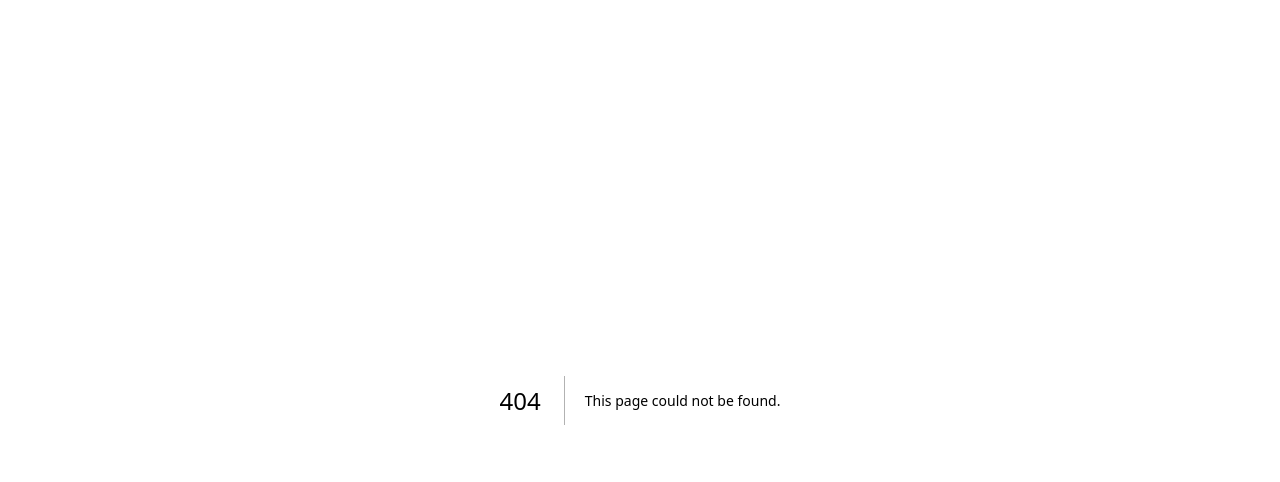
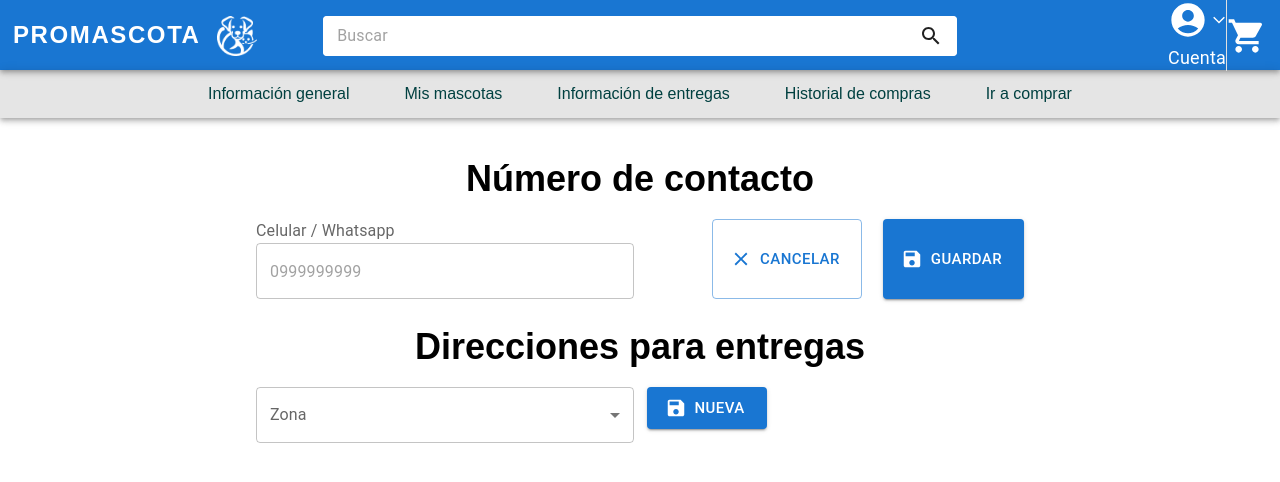
Before and after one commit to PROMASCOTA-TIC/Frontend-PetOwners, a Next.js app: page /account-settings/informacionEntrega in a window 1280 px wide. Before the commit this address had no page. Shown: the top 482 px of the page. Built offline with nearby package versions, Linux system fonts and the light colour scheme.

Commit message:
feat: Se añade avance de pantalla de Información de entrega

```diff
--- /dev/null
+++ b/src/app/(shop)/account-settings/informacionEntrega/page.tsx
@@ -0,0 +1,99 @@
+"use client";
+import React from 'react'
+import { Button, FormControl, FormLabel, Grid2, InputLabel, MenuItem, Select, SelectChangeEvent, TextField } from '@mui/material'
+import ClearIcon from '@mui/icons-material/Clear';
+import SaveIcon from '@mui/icons-material/Save';
+
+export default function InformacionEntrega() {
+    const [zona, setZona] = React.useState<string>("");
+
+    const handleZonaChange = (event: SelectChangeEvent<string>) => {
+        setZona(event.target.value);
+    };
+
+    return (
+        <div className='my-e34 flex justify-center w-full'>
+            <div className='w-[80%] sm:w-[60%]'>
+                <h1
+                    className='mb-e13 text-center font-semibold text-fs24 sm:text-fs24 md:text-fs36 lg:text-fs36'
+                >
+                    Número de contacto
+                </h1>
+                <div>
+                    <Grid2 container columnSpacing="13px">
+                        <Grid2 size={{ xs: 12, sm: 12, md: 6, lg: 6 }} sx={{ width: "100%" }}>
+                            <FormLabel htmlFor="numeroContacto"
+                                className='mb-e8 font-semibold text-black text-fs18 sm:text-fs18 md:text-fs24 lg:text-fs24'
+                            >
+                                Celular / Whatsapp
+                            </FormLabel>
+                            <TextField
+                                id="numeroContacto"
+                                placeholder="0999999999"
+                                fullWidth
+                            />
+                        </Grid2>
+                        <Grid2 size={{ xs: 12, sm: 12, md: 6, lg: 6 }}
+                            sx={{ width: "100%", display: 'flex', justifyContent: { sm: "center", md: "end" }, gap: "21px" }}
+                        >
+                            <Button size='large' variant="outlined" startIcon={<ClearIcon />}
+                                className="mt-e34 bg-primary text-white rounded-b20 normal-case text-fs18 sm:text-fs18 md:text-fs24 lg:text-fs24"
+                            >
+                                Cancelar
+                            </Button>
+                            <Button size='large' variant="contained" startIcon={<SaveIcon />}
+                                className="mt-e34 bg-primary text-white rounded-b20 normal-case text-fs18 sm:text-fs18 md:text-fs24 lg:text-fs24"
+                            >
+                                Guardar
+                            </Button>
+                        </Grid2>
+                    </Grid2>
+                </div>
+                <div className='mt-e21'>
+                    <h1
+                        className='mb-e13 text-center font-semibold text-fs24 sm:text-fs24 md:text-fs36 lg:text-fs36'
+                    >
+                        Direcciones para entregas
+                    </h1>
+                    <div className='w-full'>
+                        <Grid2 container columnSpacing="13px">
+                            <Grid2 size={{ xs: 12, sm: 12, md: 6, lg: 6 }} sx={{ width: "100%" }}>
+                                <FormControl
+                                    variant="outlined"
+                                    sx={{
+                                        minWidth: 200,
+                                        maxWidth: "100%",
+                                        borderRadius: "16px",
+                                    }}
+                                    fullWidth
+                                >
+                                    <InputLabel>Zona</InputLabel>
+                                    <Select
+                                        value={zona}
+                                        onChange={handleZonaChange}
+                                        label="Zona"
+                                        size='medium'
+                                        // fullWidth
+                                    >
+                                        <MenuItem value="Norte">Norte de Quito</MenuItem>
+                                        <MenuItem value="Centro">Centro de Quito</MenuItem>
+                                        <MenuItem value="Sur">Sur de Quito</MenuItem>
+                                        <MenuItem value="ValleTumbaco">Valle de Tumbaco</MenuItem>
+                                        <MenuItem value="ValleChillos">Valle de los Chillos</MenuItem>
+                                    </Select>
+                                </FormControl>
+                            </Grid2>
+                            <Grid2 size={{ xs: 12, sm: 12, md: 6, lg: 6 }}>
+                                <Button size='large' variant="contained" startIcon={<SaveIcon />}
+                                    className="bg-secondary text-white rounded-b20 normal-case text-fs18 sm:text-fs18 md:text-fs24 lg:text-fs24"
+                                >
+                                    Nueva
+                                </Button>
+                            </Grid2>
+                        </Grid2>
+                    </div>
+                </div>
+            </div>
+        </div>
+    )
+}
--- a/src/app/(shop)/account-settings/layout.tsx
+++ b/src/app/(shop)/account-settings/layout.tsx
@@ -3,7 +3,7 @@ import { TopMenu } from "@/components/ui/top-menu/TopMenu";
 const items = [
     { name: 'Información general', url: '/general-info' },
     { name: 'Mis mascotas', url: '/my-pets' },
-    { name: 'Informaciòn de entregas', url: '/shipping-info' },
+    { name: 'Información de entregas', url: '/account-settings/informacionEntrega' },
     { name: 'Historial de compras', url: '/purchase-history' },
     { name: 'Ir a comprar', url: '/' },
 ]
```
